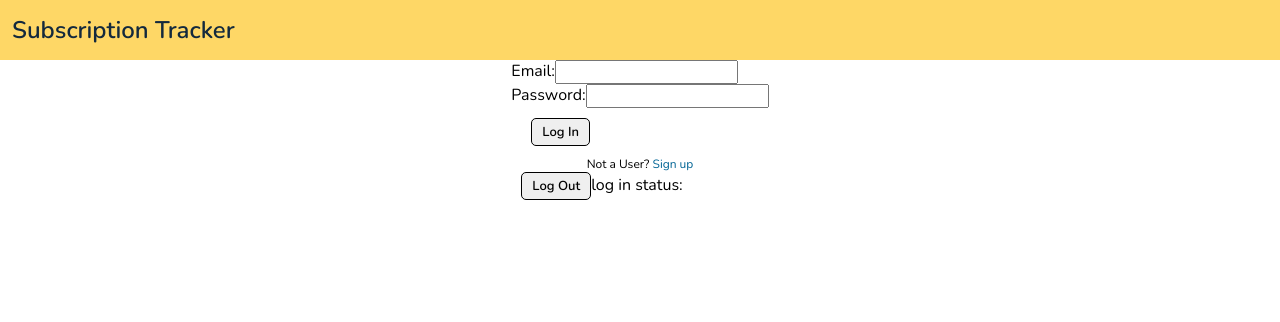
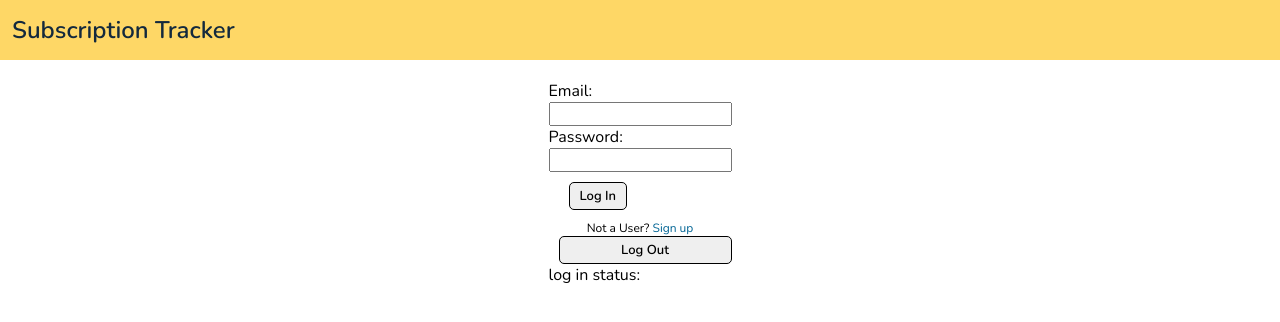
Before and after one commit to evanbuschor/Subscription-Tracker, a React (Create React App) app: page /login in a window 1280 px wide. Shown: the top 322 px of the page. Built offline with nearby package versions, Linux system fonts and the light colour scheme; no server answers; what webfontloader would draw is missing.

Commit message:
correct css selector names and class names to reflect the component name

```diff
--- a/src/Auth.css
+++ b/src/Auth.css
@@ -1,10 +1,10 @@
-.log-in {
+.Auth {
 	display: flex;
 	flex-direction: column;
 	padding: 20px;
 }
 
-.log-in__button {
+.Auth__button {
 	padding: 4px 10px;
 	border: 1px solid black;
 	border-radius: 5px;
@@ -13,17 +13,17 @@
 	font-weight: 600;
 	margin-left: 10px;
 }
-.log-in__button-group {
+.Auth__button-group {
 	margin: 10px;
 	display: flex;
 }
 
-.log-in__prompt {
+.Auth__prompt {
 	font-size: 12px;
 	text-align: center;
 }
 
-.log-in__link-span {
+.Auth__link-span {
 	color: #006494;
 	cursor: pointer;
 }
--- a/src/Auth.js
+++ b/src/Auth.js
@@ -90,7 +90,7 @@ const Auth = () => {
 			<label>Email:</label>
 
 			<input
-				className="log-in__input"
+				className="Auth__input"
 				value={email}
 				onChange={(e) => {
 					setEmail(e.target.value);
@@ -101,7 +101,7 @@ const Auth = () => {
 			<label>Password:</label>
 
 			<input
-				className="log-in__input"
+				className="Auth__input"
 				value={password}
 				onChange={(e) => {
 					setPassword(e.target.value);
@@ -109,10 +109,10 @@ const Auth = () => {
 				type="password"></input>
 			<p>{passwordError}</p>
 
-			<div className="log-in__button-group">
+			<div className="Auth__button-group">
 				{hasAccount ? (
 					<button
-						className="log-in__button"
+						className="Auth__button"
 						onClick={(e) => {
 							handleLogin();
 						}}>
@@ -120,7 +120,7 @@ const Auth = () => {
 					</button>
 				) : (
 					<button
-						className="log-in__button"
+						className="Auth__button"
 						onClick={(e) => {
 							handleSignup();
 						}}>
@@ -130,26 +130,26 @@ const Auth = () => {
 			</div>
 
 			{hasAccount ? (
-				<p className="log-in__prompt">
+				<p className="Auth__prompt">
 					Not a User?{" "}
 					<span
-						className="log-in__link-span"
+						className="Auth__link-span"
 						onClick={toggleHasAccount}>
 						Sign up
 					</span>
 				</p>
 			) : (
-				<p className="log-in__prompt">
+				<p className="Auth__prompt">
 					Already a user?{" "}
 					<span
-						className="log-in__link-span"
+						className="Auth__link-span"
 						onClick={toggleHasAccount}>
 						Log in
 					</span>
 				</p>
 			)}
 
-			<button className="log-in__button" onClick={handleLogout}>
+			<button className="Auth__button" onClick={handleLogout}>
 				Log Out
 			</button>
 			<span>log in status: {user.email}</span>
```
